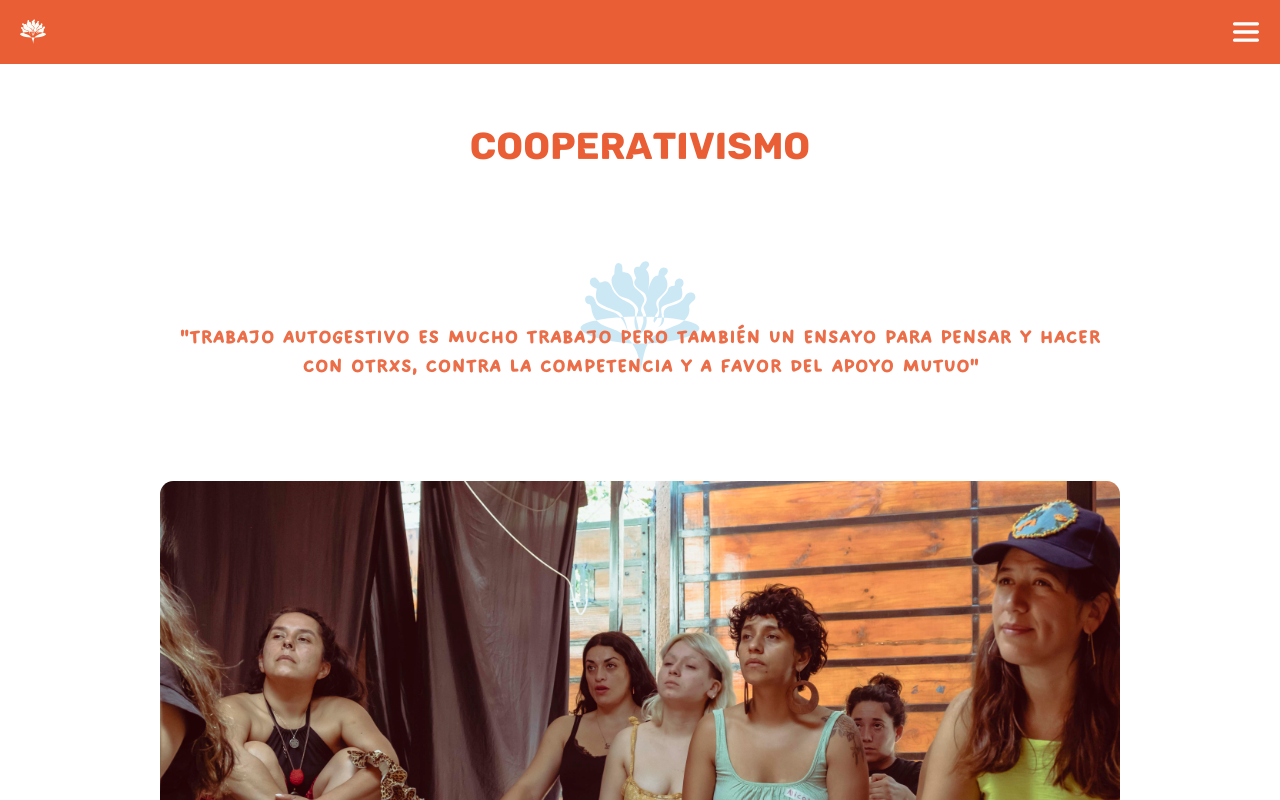
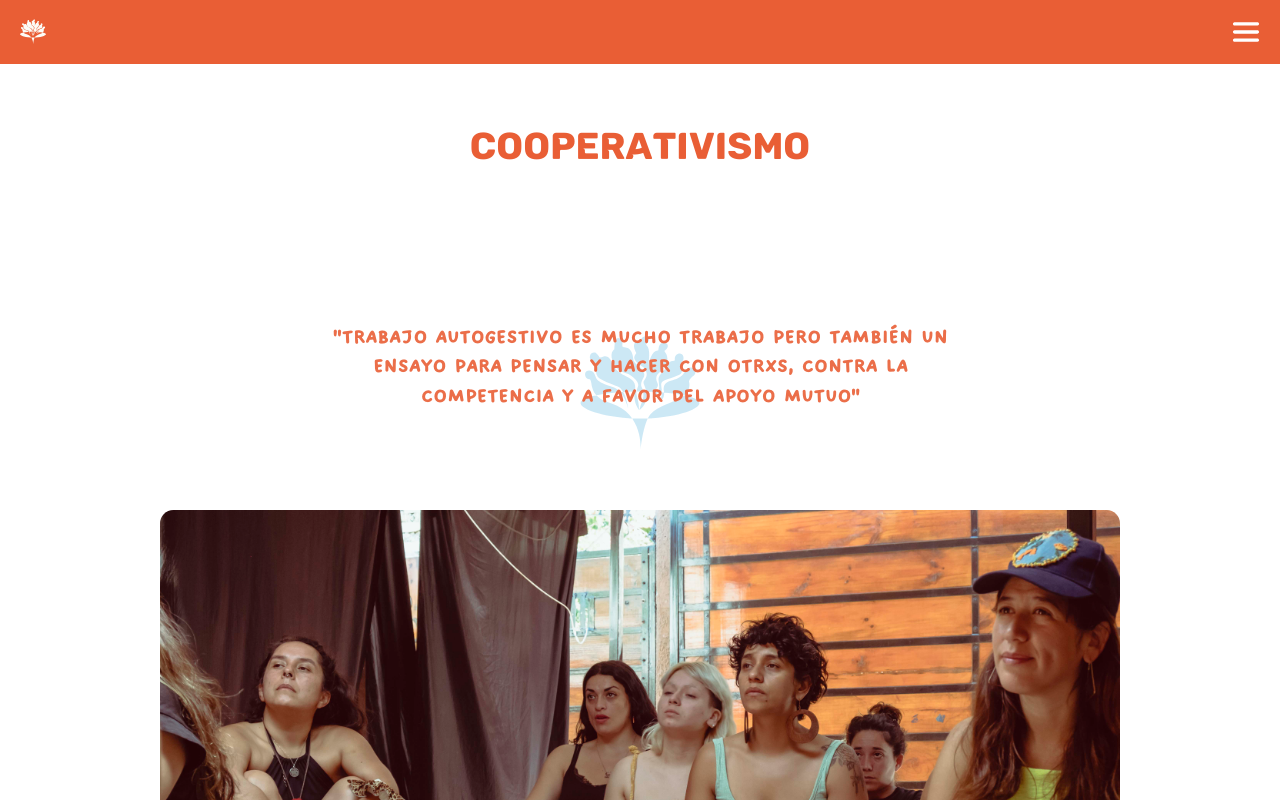
Before and after one commit to jevargasf/humeda-tierra, a plain HTML site: page pages/cooperativismo.html in a window 1280 px wide. Shown: the top 800 px of the page. Drawn offline with nearby package versions, Linux system fonts and the light colour scheme.

Commit message:
responsividad consigna servicios

```diff
--- a/assets/css/pages/cooperativismo.css
+++ b/assets/css/pages/cooperativismo.css
@@ -16,10 +16,29 @@
 
 .coop-logo-fondo{
     position: absolute;
-    top: 4em;
+    top: 25%;
     width: 10em;
     opacity: 50%;
     z-index: -1;
+}
+
+
+@media (min-width: 768px) {
+    .coop-logo-fondo{
+        top: 4.5em;
+    }
+}
+
+@media (min-width: 992px) {
+    .coop-logo-fondo{
+        top: 7em;
+    }
+}
+
+@media (min-width: 1200px) {
+    .coop-logo-fondo{
+        top: 9em;
+    }
 }
 
 .coop-consigna-1 h2{
--- a/pages/cooperativismo.html
+++ b/pages/cooperativismo.html
@@ -74,7 +74,7 @@
   <div class="pb-5">
     <div class="coop-consigna-1 row justify-content-center mx-0 mt-0 mb-5">
       <img class="coop-logo-fondo col-6" src="../assets/icons/logo-fondo-celeste.svg" alt="humeda-tierra-logo">
-      <h2 class="col-10 col-md-9 text-center">"Trabajo autogestivo es mucho trabajo pero también un ensayo para pensar y hacer con otrxs, contra la competencia y a favor del apoyo mutuo"</h2>
+      <h2 class="coop-texto col-10 col-md-9 col-lg-6 text-center">"Trabajo autogestivo es mucho trabajo pero también un ensayo para pensar y hacer con otrxs, contra la competencia y a favor del apoyo mutuo"</h2>
     </div>
   </div>
 
```
